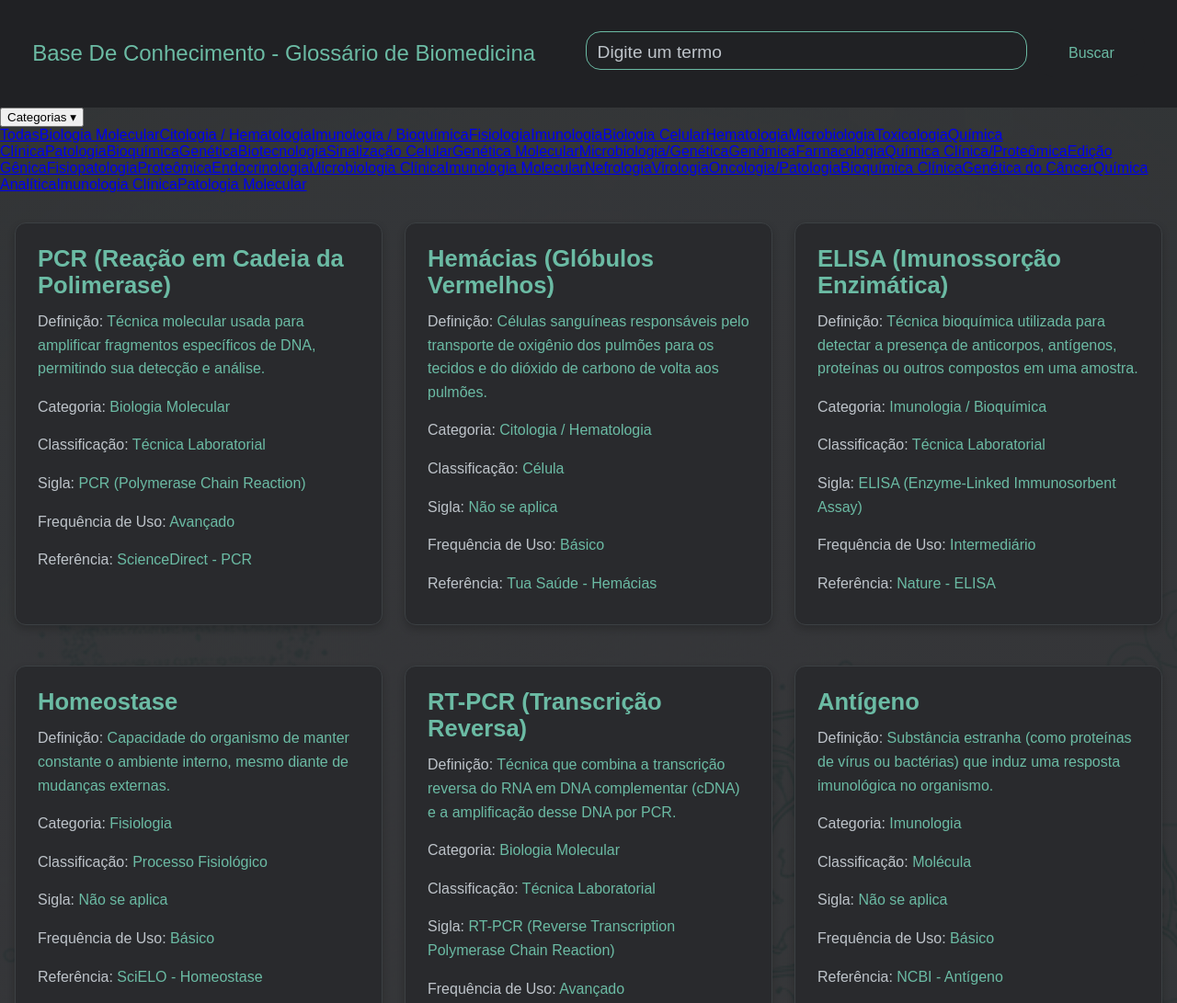
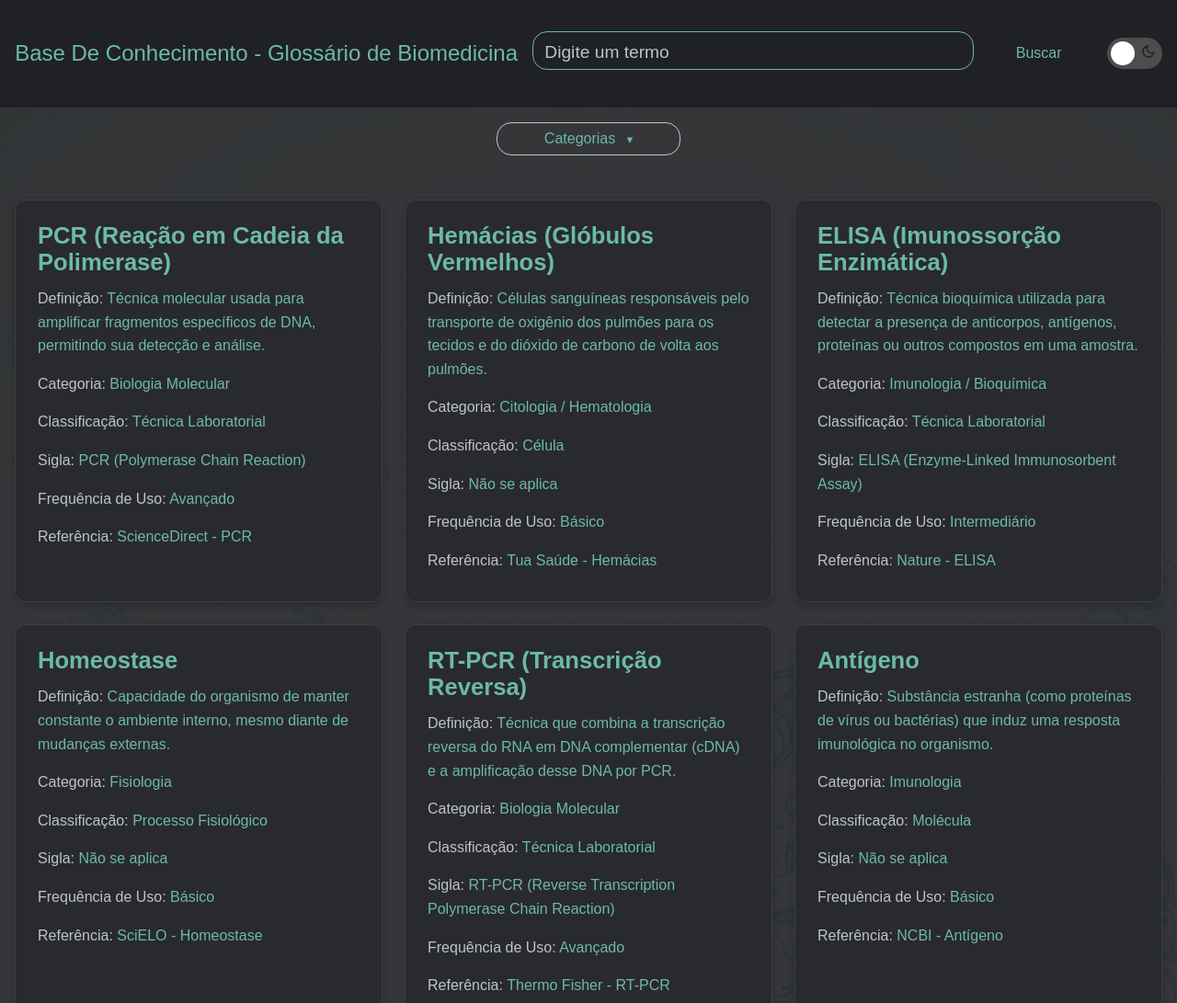
Before and after one commit to katdott/base-conhecimento-Biomedicina, a plain HTML site: page index.html in a window 1280 px wide. Shown: the top 1091 px of the page at 92% size. Drawn offline with Linux system fonts and the light colour scheme; a web font is replaced by a local one.

Commit message:
atualização para cards e dark/light mode

```diff
--- a/script.js
+++ b/script.js
@@ -1,4 +1,4 @@
-let cardContainer = document.querySelector(".card-container");
+let cardContainer = document.querySelector("main");
 let inputBusca = document.querySelector("div input");
 let dados = [];
 let termosAtuais = []; // Lista de termos a ser exibida (pode ser a completa ou a filtrada)
@@ -105,8 +105,10 @@ async function carregarDados() {
   try {
     let resposta = await fetch("data.json");
     dados = await resposta.json();
+    cardContainer.classList.add('card-container');
     termosAtuais = dados.termos;
     renderizarNavCategorias();
+    inicializarModoEscuro(); // Adiciona o toggle de tema
     exibirPagina(); // Exibe a primeira página dos termos inicialmente
   } catch (error) {
     console.error("Erro ao carregar os dados:", error);
@@ -121,12 +123,11 @@ function renderizarNavCategorias() {
   const dropdownContainer = document.createElement('div');
   dropdownContainer.classList.add('dropdown-container');
 
-  // Botão que aciona o dropdown
+
   const dropdownToggle = document.createElement('button');
   dropdownToggle.classList.add('dropdown-toggle');
-  dropdownToggle.innerHTML = 'Categorias <span>&#9662;</span>'; // Adiciona uma seta para baixo
+  dropdownToggle.innerHTML = 'Categorias <span>&#9662;</span>';
 
-  // Menu com os itens
   const dropdownMenu = document.createElement('div');
   dropdownMenu.classList.add('dropdown-menu');
 
@@ -144,13 +145,13 @@ function renderizarNavCategorias() {
     }
 
     itemMenu.addEventListener('click', (e) => {
-      e.preventDefault(); // Previne o comportamento padrão do link
+      e.preventDefault();
       categoriaSelecionada = itemMenu.dataset.categoria;
 
-      // Atualiza o texto do botão principal
+
       dropdownToggle.innerHTML = `${textoCategoria} <span>&#9662;</span>`;
 
-      // Atualiza a classe 'active' nos itens do menu
+
       document.querySelectorAll('.dropdown-menu a').forEach(link => link.classList.remove('active'));
       itemMenu.classList.add('active');
 
@@ -164,6 +165,48 @@ function renderizarNavCategorias() {
   header.insertAdjacentElement('afterend', dropdownContainer);
 }
 
+function inicializarModoEscuro() {
+  const header = document.querySelector('header');
+  if (!header) return;
+
+  const toggleContainer = document.createElement('div');
+  toggleContainer.classList.add('theme-switch-container');
+  toggleContainer.innerHTML = `
+      <label class="theme-switch" for="theme-checkbox">
+          <input type="checkbox" id="theme-checkbox" />
+          <div class="slider round">
+              <span class="icon sun-icon"><svg xmlns="http://www.w3.org/2000/svg" width="16" height="16" viewBox="0 0 24 24" fill="none" stroke="currentColor" stroke-width="2" stroke-linecap="round" stroke-linejoin="round"><circle cx="12" cy="12" r="5"></circle><line x1="12" y1="1" x2="12" y2="3"></line><line x1="12" y1="21" x2="12" y2="23"></line><line x1="4.22" y1="4.22" x2="5.64" y2="5.64"></line><line x1="18.36" y1="18.36" x2="19.78" y2="19.78"></line><line x1="1" y1="12" x2="3" y2="12"></line><line x1="21" y1="12" x2="23" y2="12"></line><line x1="4.22" y1="19.78" x2="5.64" y2="18.36"></line><line x1="18.36" y1="5.64" x2="19.78" y2="4.22"></line></svg></span>
+              <span class="icon moon-icon"><svg xmlns="http://www.w3.org/2000/svg" width="16" height="16" viewBox="0 0 24 24" fill="none" stroke="currentColor" stroke-width="2" stroke-linecap="round" stroke-linejoin="round"><path d="M21 12.79A9 9 0 1 1 11.21 3 7 7 0 0 0 21 12.79z"></path></svg></span>
+          </div>
+      </label>
+  `;
+  header.appendChild(toggleContainer);
+
+  const themeCheckbox = document.getElementById('theme-checkbox');
+
+  // Função para aplicar o tema
+  const aplicarTema = (tema) => {
+    if (tema === 'light') {
+      document.body.classList.add('light-mode');
+      themeCheckbox.checked = true;
+    } else {
+      document.body.classList.remove('light-mode');
+      themeCheckbox.checked = false;
+    }
+  };
+
+  // Verifica o tema salvo no localStorage
+  const temaSalvo = localStorage.getItem('theme') || 'dark';
+  aplicarTema(temaSalvo);
+
+  // Adiciona o listener para a mudança
+  themeCheckbox.addEventListener('change', () => {
+    const novoTema = themeCheckbox.checked ? 'light' : 'dark';
+    localStorage.setItem('theme', novoTema);
+    aplicarTema(novoTema);
+  });
+}
+
 // Adiciona um listener para o input de busca
 inputBusca.addEventListener('input', iniciarBusca);
 
--- a/style.css
+++ b/style.css
@@ -155,41 +155,18 @@ div input:focus {
     /* Efeito de clique (diminui o tamanho) */
 }
 
-main {
 .card-container {
     display: grid;
     grid-template-columns: repeat(auto-fill, minmax(350px, 1fr));
     gap: 1.5rem;
     max-width: 80rem;
-    /* Largura máxima do conteúdo principal */
     margin: 0 auto;
-    /* Centraliza o conteúdo principal horizontalmente */
     margin-top: 2rem;
-    /* Margem no topo */
     padding: 0 1rem;
     flex-grow: 1;
-    /* Faz o main crescer para ocupar o espaço disponível, empurrando o footer para baixo */
 }
 
 article {
-    background: none;
-    /* Sem cor de fundo */
-    border-radius: 0;
-    /* Sem bordas arredondadas */
-    padding: 0;
-    /* Remove o padding */
-    padding: 0 1rem;
-    /* Espaçamento interno nos lados */
-    margin-bottom: 1.25rem;
-    /* Margem inferior */
-    box-shadow: none;
-    /* Sem sombra */
-    transition: background-color 0.3s ease, border-bottom-color 0.3s ease;
-    /* Transição suave */
-    border-bottom: 1px solid var(--bg-color);
-    /* Borda inferior */
-    padding-bottom: 1.5rem;
-    /* Espaçamento interno inferior */
     background: #292a2d;
     border: 1px solid #3c4043;
     border-radius: 0.75rem;
@@ -201,10 +178,6 @@ article {
 }
 
 article:hover {
-    transform: scale(1.01);
-    /* Aumenta ligeiramente o tamanho ao passar o mouse */
-    cursor: pointer;
-    /* Muda o cursor para uma mão */
     transform: translateY(-5px);
     box-shadow: 0 8px 16px rgba(107, 187, 164, 0.2);
     cursor: default;
@@ -218,9 +191,6 @@ article h2 {
     font-size: 1.6rem;
     /* Tamanho da fonte */
     border-bottom: none;
-    /* Sem borda inferior */
-    padding-bottom: 0;
-    /* Sem espaçamento interno inferior */
     margin-bottom: 0.25rem;
     /* Margem inferior */
     color: var(--primary-color);
@@ -371,12 +341,6 @@ article a:hover {
         /* Reduz o tamanho da fonte */
     }
 
-    main {
-        /* Estilos para o main em telas menores */
-        padding: 0 1rem;
-        /* Adiciona espaçamento lateral */
-    }
-
     article:hover {
         /* Estilos para o article em telas menores */
         transform: none;
@@ -509,3 +473,143 @@ article a:hover {
     color: var(--bg-color);
     font-weight: bold;
 }
+
+/* --- Estilos do Modo Claro / Escuro --- */
+
+/* Variáveis para o modo claro */
+body.light-mode {
+    --primary-color: #007bff;
+    /* Um azul para contraste */
+    --secondary-color: #212529;
+    /* Texto escuro */
+    --tertiary-color: #6c757d;
+    /* Texto cinza */
+    --bg-color: #f8f9fa;
+    /* Fundo claro */
+}
+
+/* Ajustes específicos para o modo claro */
+body.light-mode {
+    background-image: linear-gradient(rgba(248, 249, 250, 0.9), rgba(248, 249, 250, 0.9)), url('./src/img/bg_biomed.png');
+}
+
+body.light-mode div input {
+    background: #fff;
+    border-color: #ced4da;
+}
+
+body.light-mode div input:focus {
+    border-color: #86b7fe;
+    box-shadow: 0 0 0 0.1rem rgba(13, 110, 253, 0.25);
+}
+
+body.light-mode article {
+    background: #ffffff;
+    border: 1px solid #dee2e6;
+    box-shadow: 0 4px 8px rgba(0, 0, 0, 0.05);
+}
+
+body.light-mode article:hover {
+    box-shadow: 0 8px 16px rgba(0, 123, 255, 0.1);
+}
+
+body.light-mode .dropdown-menu {
+    background-color: #f8f9fa;
+    border-color: #dee2e6;
+}
+
+body.light-mode .dropdown-menu a:hover {
+    background-color: #e9ecef;
+}
+
+/* Estilos para o Botão de Alternância de Tema */
+.theme-switch-container {
+    display: flex;
+    align-items: center;
+    justify-content: center;
+}
+
+.theme-switch {
+    position: relative;
+    display: inline-block;
+    width: 60px;
+    height: 34px;
+}
+
+.theme-switch input {
+    opacity: 0;
+    width: 0;
+    height: 0;
+}
+
+.slider {
+    position: absolute;
+    cursor: pointer;
+    top: 0;
+    left: 0;
+    right: 0;
+    bottom: 0;
+    background-color: #4d4d4d;
+    transition: .4s;
+}
+
+.slider:before {
+    position: absolute;
+    content: "";
+    height: 26px;
+    width: 26px;
+    left: 4px;
+    bottom: 4px;
+    background-color: white;
+    transition: .4s;
+}
+
+input:checked+.slider {
+    background-color: var(--primary-color);
+}
+
+input:checked+.slider:before {
+    transform: translateX(26px);
+}
+
+.slider.round {
+    border-radius: 34px;
+}
+
+.slider.round:before {
+    border-radius: 50%;
+}
+
+/* Estilos para os ícones dentro do slider */
+.slider .icon {
+    position: absolute;
+    top: 50%;
+    transform: translateY(-50%);
+    transition: opacity 0.4s ease;
+    pointer-events: none;
+    /* Impede que os ícones interfiram no clique */
+}
+
+.slider .sun-icon {
+    left: 7px;
+    opacity: 0;
+    /* Oculto por padrão */
+    color: #f8f9fa;
+    /* Cor do ícone de sol */
+}
+
+.slider .moon-icon {
+    right: 7px;
+    opacity: 1;
+    /* Visível por padrão */
+    color: #202124;
+    /* Cor do ícone de lua */
+}
+
+input:checked+.slider .sun-icon {
+    opacity: 1;
+}
+
+input:checked+.slider .moon-icon {
+    opacity: 0;
+}
```
Also changed, not shown: 1 other file.
